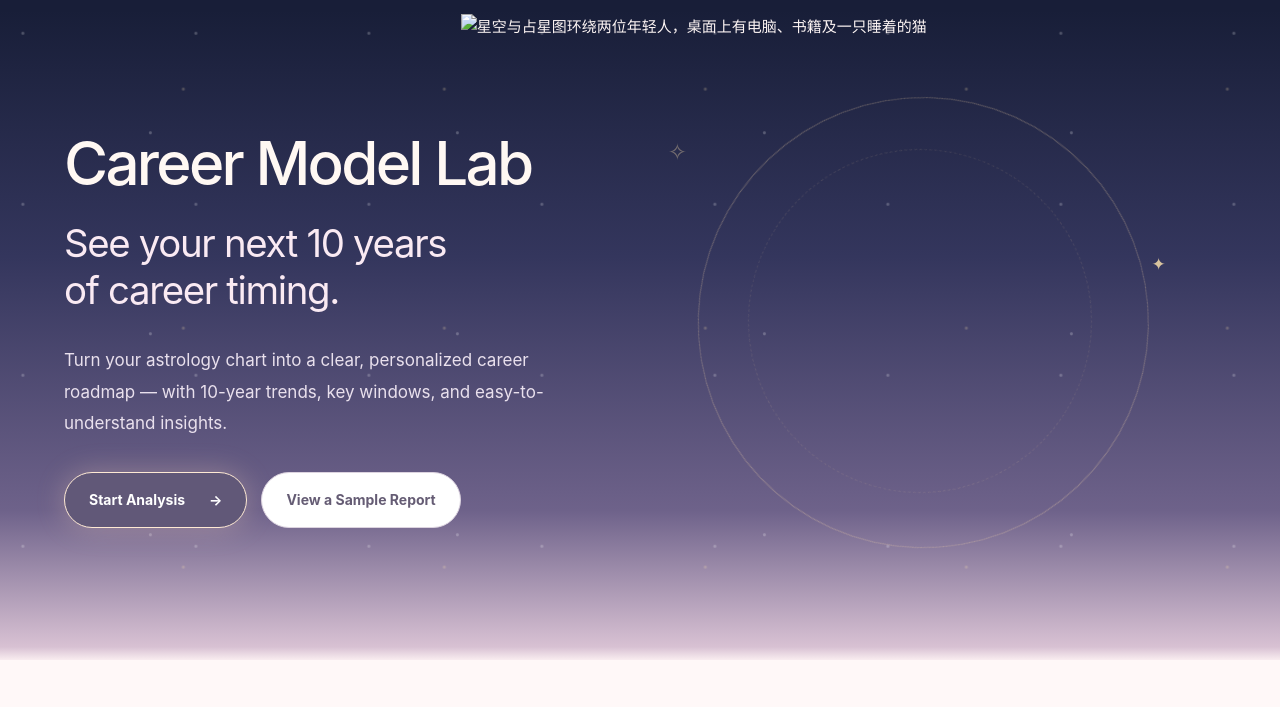
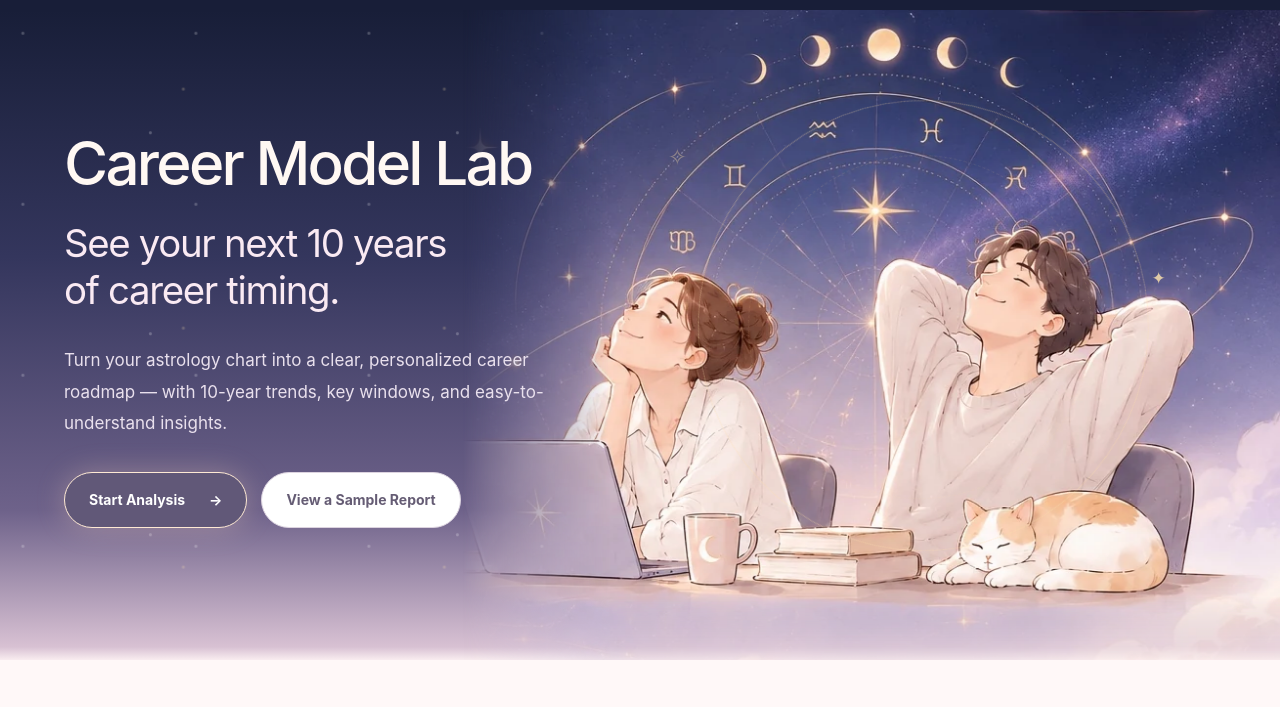
Before and after one commit to ireneyuuu-crypto/career-model-lab-v2, a website with bundled scripts: page index.html in a window 1280 px wide. Shown: the part 68-775 px from the top of the page. Built offline with nearby package versions, Linux system fonts and the light colour scheme; files whose address does not match are found by name.

Commit message:
Add files via upload

```diff
--- a/index.html
+++ b/index.html
@@ -11,7 +11,7 @@
 <main>
 <section class="hero" aria-labelledby="hero-heading">
   <div class="hero-copy reveal is-visible"><h1 id="hero-heading">Career Model Lab</h1><p class="hero-tagline">See your next 10 years<br>of career timing.</p><p class="hero-sub">Turn your astrology chart into a clear, personalized career roadmap — with 10-year trends, key windows, and easy-to-understand insights.</p><div class="hero-buttons"><a class="button primary" href="#analyze">Start Analysis <span aria-hidden="true">→</span></a><a class="button muted" href="./sample.html">View a Sample Report</a></div></div>
-  <div class="hero-art reveal is-visible" aria-label="手绘两位年轻人在星盘环绕的书桌旁思考未来"><div class="orbit-ring orbit-one" aria-hidden="true"></div><div class="orbit-ring orbit-two" aria-hidden="true"></div><img src="./assets/celestial-people.webp" alt="星空与占星图环绕两位年轻人，桌面上有电脑、书籍及一只睡着的猫" width="895" height="702" decoding="async"><span class="art-star star-one" aria-hidden="true">✧</span><span class="art-star star-two" aria-hidden="true">✦</span></div>
+  <div class="hero-art reveal is-visible" aria-label="手绘两位年轻人在星盘环绕的书桌旁思考未来"><div class="orbit-ring orbit-one" aria-hidden="true"></div><div class="orbit-ring orbit-two" aria-hidden="true"></div><img src="./celestial-people.webp" alt="星空与占星图环绕两位年轻人，桌面上有电脑、书籍及一只睡着的猫" width="895" height="702" decoding="async"><span class="art-star star-one" aria-hidden="true">✧</span><span class="art-star star-two" aria-hidden="true">✦</span></div>
 </section>
 <section id="features" class="feature-row" aria-label="产品功能"><article class="feature reveal"><div class="feature-icon" aria-hidden="true">♄</div><div><h2>10-Year Career Trends</h2><p>See when career change, growth, or new opportunities are more likely.</p></div></article><article class="feature reveal"><div class="feature-icon" aria-hidden="true">✧</div><div><h2>Key Year Highlights</h2><p>Pinpoint key years and understand the timing signals behind them.</p></div></article><article class="feature reveal"><div class="feature-icon" aria-hidden="true">☾</div><div><h2>Plain-language Guide</h2><p>Clear explanations for key terms, signals, and model logic.</p></div></article></section>
 <section class="journey reveal" id="how-it-works"><div><p class="eyebrow">HOW IT WORKS</p><h2>简单三步，开始探索。</h2></div><div class="journey-list"><div><span>01</span><p><strong>粘贴星盘文字</strong>从占星 App 复制出生盘导出信息。</p></div><div><span>02</span><p><strong>检查基础信息</strong>确认出生日期、时区及职业分析所需数据。</p></div><div><span>03</span><p><strong>阅读十年时间轴</strong>浏览年度信号、关键时间段及详细解释。</p></div></div></section>
```
